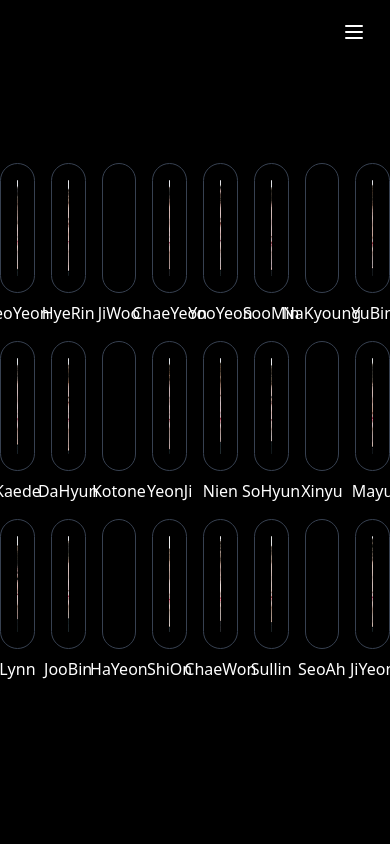
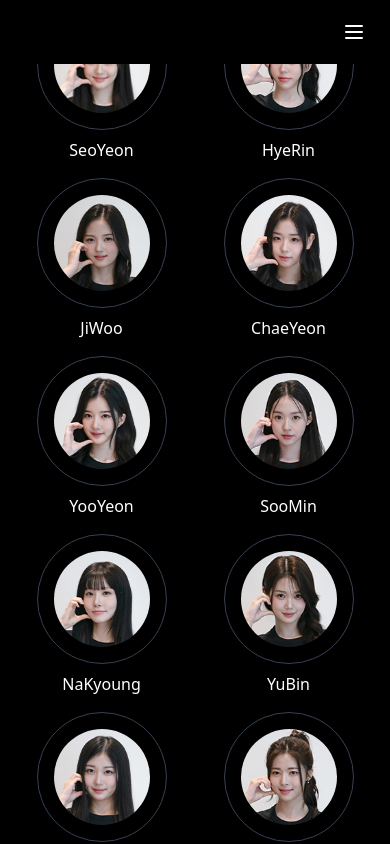
Before and after one commit to lucasvarino/triplesinfo, a Nuxt app: page /Members in a window 390 px wide. Shown: the top 844 px of the page. Built offline with nearby package versions, Linux system fonts and the light colour scheme.

Commit message:
Update Members page layout for responsive design and improved spacing

```diff
--- a/pages/Members.vue
+++ b/pages/Members.vue
@@ -1,8 +1,8 @@
 
 <template>
-    <div class="h-screen flex items-center">
-        <div class="container mx-auto">
-            <div class="grid grid-cols-8 gap-4">
+    <div class="min-h-screen flex items-center">
+        <div class="container mx-auto px-4">
+            <div class="grid grid-cols-2 sm:grid-cols-3 md:grid-cols-4 lg:grid-cols-6 xl:grid-cols-8 gap-4">
                 <div v-for="member in members" :key="member.id" class="flex flex-col items-center gap-2">
                     <MemberIcon :member-id="member.number" />
                     <p>{{ member.name }}</p>
```
